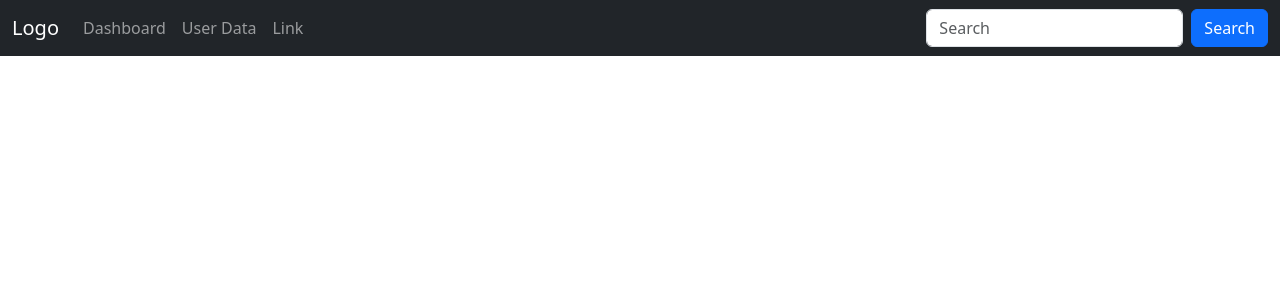
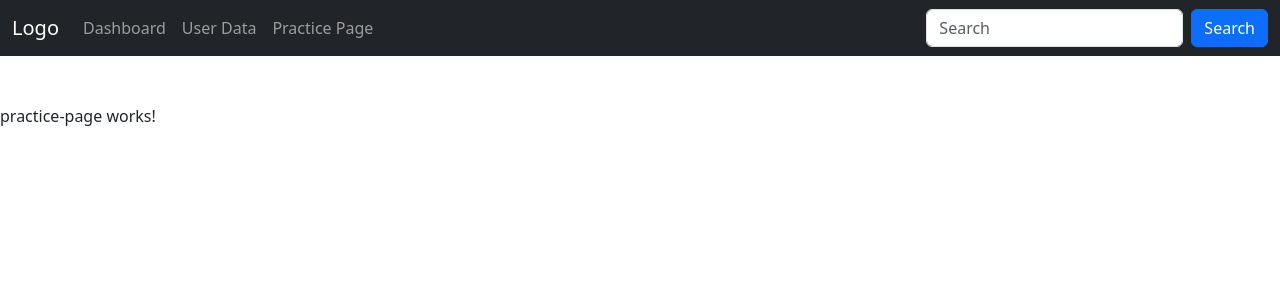
Before and after one commit to sagarmasal12/angularPract-Aug, an Angular app: page /practice-page in a window 1280 px wide. Before the commit this address led to /. Shown: the top 300 px of the page. Built offline with nearby package versions, Linux system fonts and the light colour scheme.

Commit message:
created new component

```diff
--- /dev/null
+++ b/src/app/Pages/practice-page/practice-page.component.html
@@ -0,0 +1 @@
+<p>practice-page works!</p>
--- a/src/app/app.component.html
+++ b/src/app/app.component.html
@@ -26,7 +26,7 @@
             <a class="nav-link" routerLink="user">User Data</a>
           </li>
           <li class="nav-item">
-            <a class="nav-link" href="javascript:void(0)">Link</a>
+            <a class="nav-link" routerLink="practice-page">Practice Page</a>
           </li>
         </ul>
         <form class="d-flex">
--- a/src/app/app.routes.ts
+++ b/src/app/app.routes.ts
@@ -1,6 +1,7 @@
 import { Routes } from '@angular/router';
 import { DashboardComponent } from './dashboard/dashboard/dashboard.component';
 import { UsersComponent } from './Pages/users/users.component';
+import { PracticePageComponent } from './Pages/practice-page/practice-page.component';
 
 export const routes: Routes = [
     {
@@ -10,5 +11,9 @@ export const routes: Routes = [
     {
         path:"user",
         component:UsersComponent
+    },
+    {
+        path:"practice-page",
+        component:PracticePageComponent
     }
 ];
```
Also changed, not shown: src/app/Pages/practice-page/practice-page.component.ts (added, +11 -0 lines), src/app/Pages/practice-page/practice-page.component.css (added), 1 other file (tests, documents, lock files or other folders).
